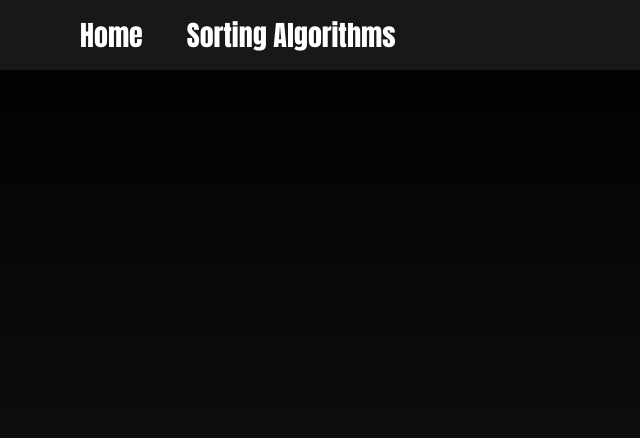
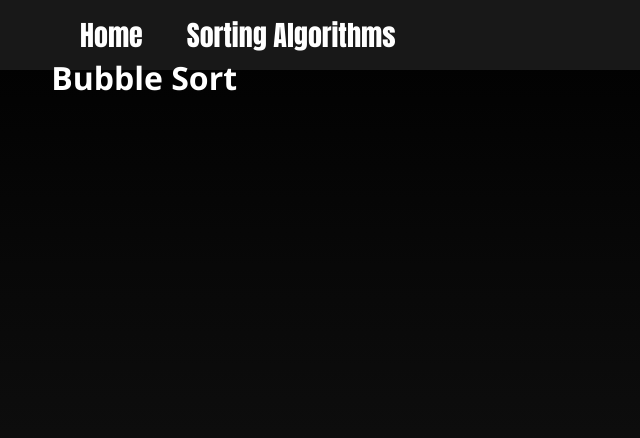
Before and after one commit to KacperPag/Sorting-Algorithms-Website, a plain HTML site: page bubblesort.html in a window 1280 px wide. Shown: the whole page, without its empty margins (0-640 px from the left). Drawn offline with Linux system fonts and the light colour scheme.

Commit message:
Updated bubble sort

```diff
--- a/bubblesort.html
+++ b/bubblesort.html
@@ -23,6 +23,6 @@
         </div>
       </header>
     <body>
-
+        <h1>Bubble Sort</h1>
     </body>
 </html>
--- a/css/main.css
+++ b/css/main.css
@@ -68,3 +68,13 @@ header button:hover {
 .show {
     display: block;
 }
+
+h1 {
+    font-size: 32px;
+    font-family: 'Segoe UI', Tahoma, Geneva, Verdana, sans-serif;
+    text-decoration: none;
+    color: white;
+    position: absolute;
+    top: 7%;
+    left: 4%;
+}
```
